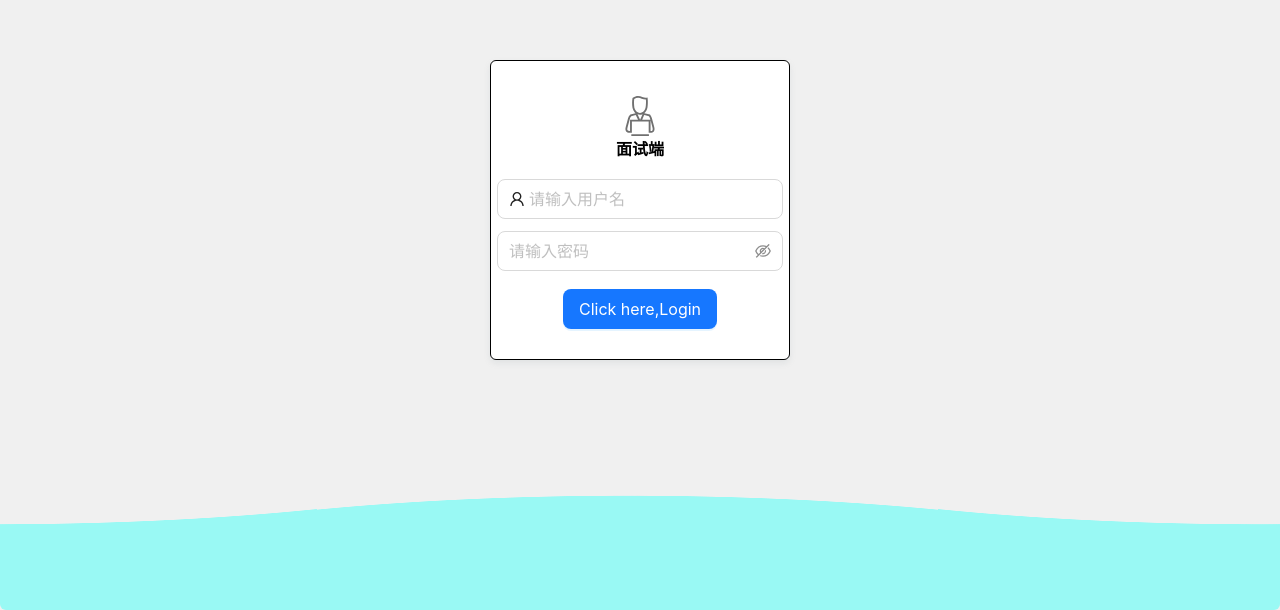
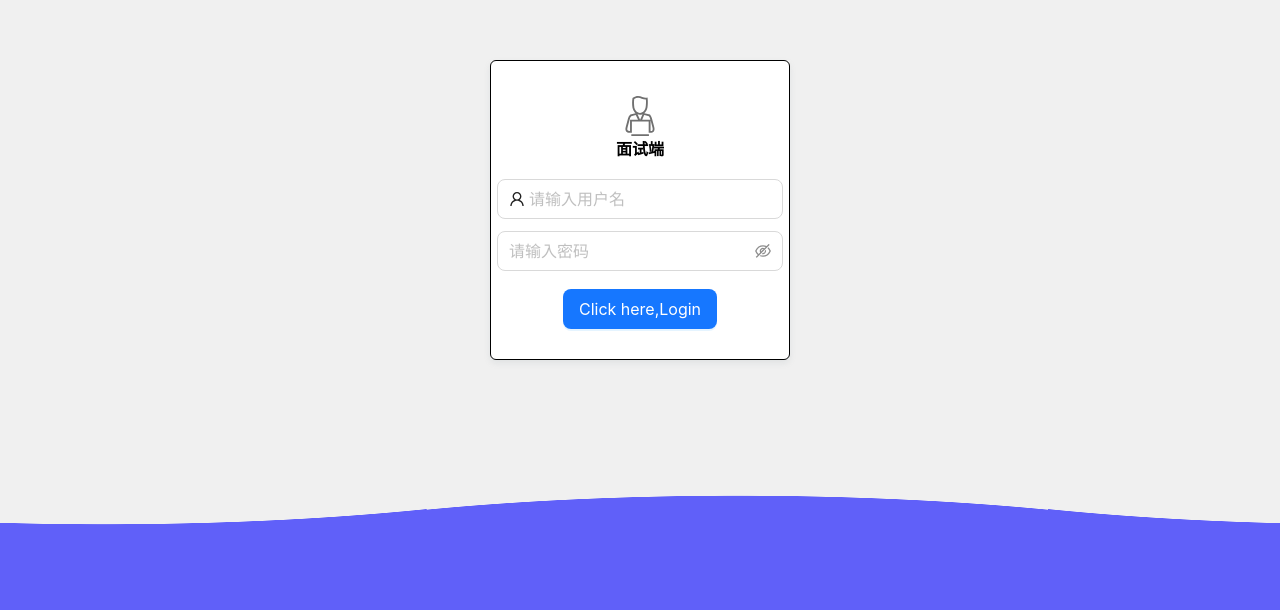
Before and after one commit to HeChuQIU/ElcRecruit-2023, a React (Create React App) app in the folder frontend/: page /#/login in a window 1280 px wide. Shown: the part 190-800 px from the top of the page. Built offline with nearby package versions, Linux system fonts and the light colour scheme.

Commit message:
fix: #add codes

```diff
--- a/frontend/src/pages/host/bo.css
+++ b/frontend/src/pages/host/bo.css
@@ -11,8 +11,7 @@
   bottom: 0;
   right: 0;
   pointer-events: none;
-  --c: #60fff7;
-  border-radius: 6px;
+  --c: blue;
   --w1: radial-gradient(100% 57% at top, #0000 100%, var(--c) 100.5%) no-repeat;
   --w2: radial-gradient(100% 57% at bottom, var(--c) 100%, #0000 100.5%)
     no-repeat;
@@ -20,7 +19,7 @@
   background-position-x: -200%, -100%, 0%, 100%;
   background-position-y: 100%;
   background-size: 50.5% 100%;
-  animation: m 2s infinite linear;
+  animation: m 3s infinite linear;
   opacity: 0.6;
 }
 
--- a/frontend/src/pages/host/bo.js
+++ b/frontend/src/pages/host/bo.js
@@ -2,5 +2,5 @@ import React from "react";
 import "./bo.css";
 
 export default function Bo() {
-  return <div className=" wave"></div>;
+  return <div className="wave"></div>;
 }
--- a/frontend/src/pages/host/host.css
+++ b/frontend/src/pages/host/host.css
@@ -71,6 +71,7 @@
 .host-left-list-div {
   width: 90%;
   display: flex;
+  flex-direction: column;
   align-items: center;
   justify-content: center;
 }
@@ -107,8 +108,7 @@
 }
 
 .host-react-logo-body {
-  position: fixed;
-  top: 80px;
+  /* margin-bottom: 20px; */
 }
 
 .host-dark-theme {
```
Also changed, not shown: frontend/src/components/reactLogo/reactLogo.js (+2 -2 lines).
